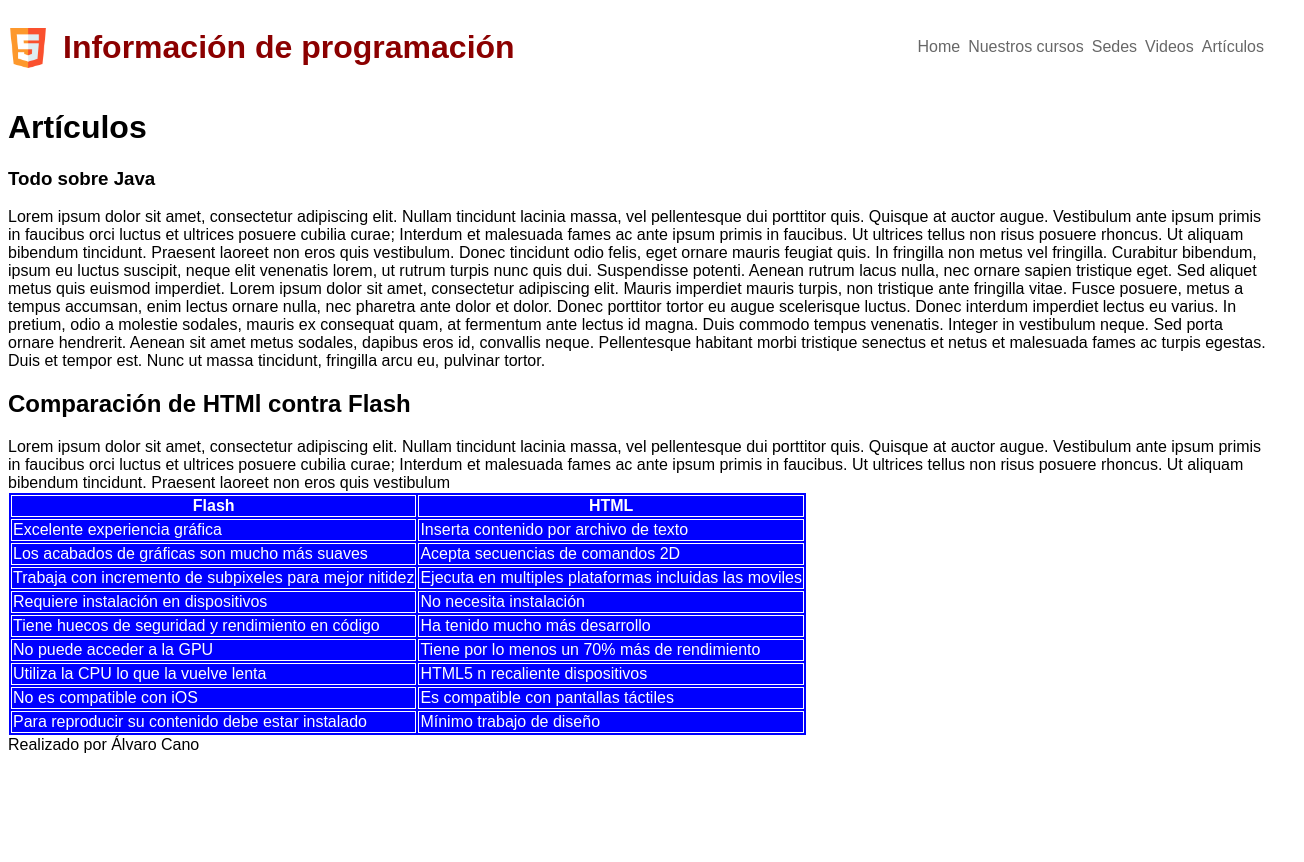
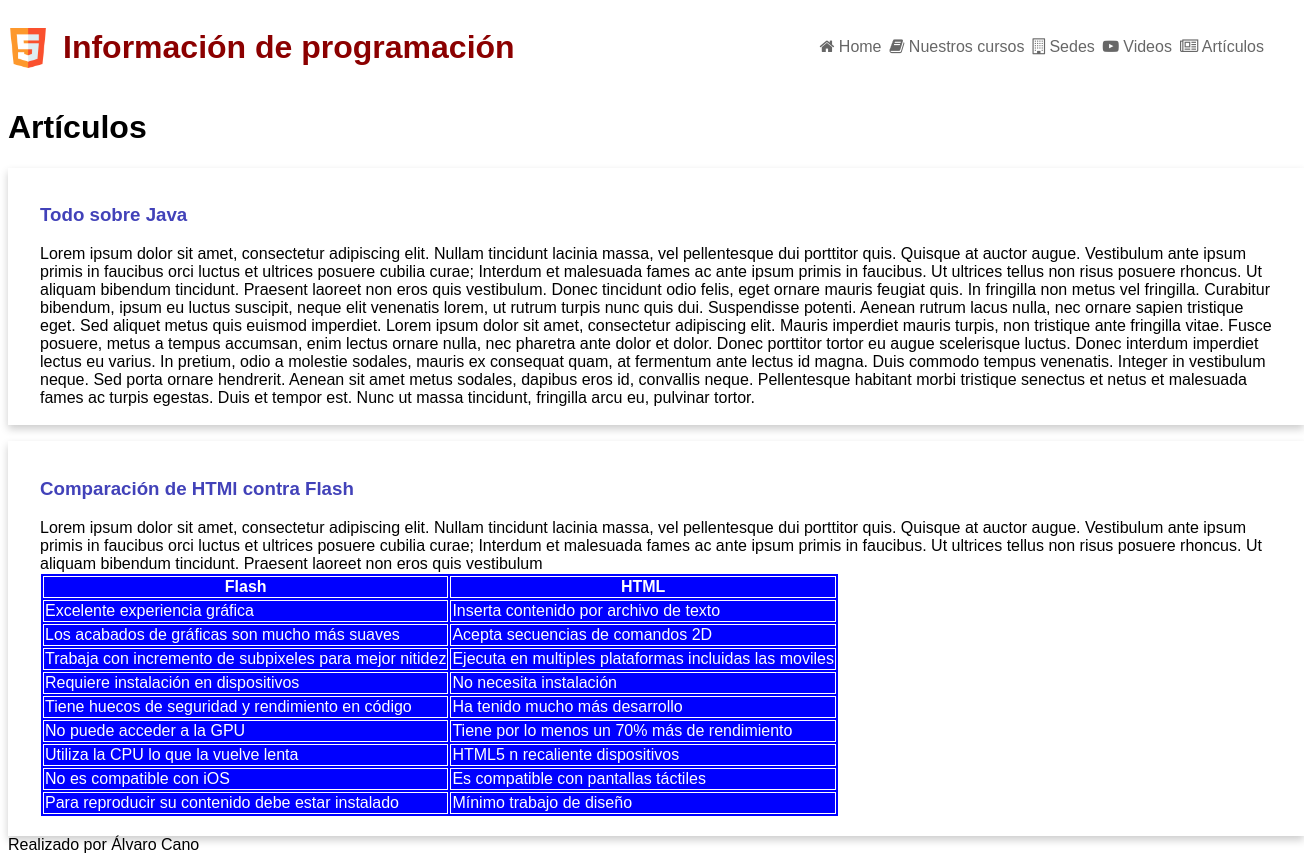
Before and after one commit to alvarocano2903/dise-oweb, a plain HTML site: page articulos.html in a window 1280 px wide. Shown: the whole page, 1304 px wide, since content can reach past the window. Before the commit the page ends 800 px from the top, so only its background shows below. Drawn offline with Linux system fonts and the light colour scheme.

Commit message:
ajustes estilos e iconos en menú

```diff
--- a/articulos.html
+++ b/articulos.html
@@ -5,6 +5,7 @@
     <meta charset="UTF-8">
     <title>Articulos</title>
     <link rel="stylesheet" href="css/styles.css">
+    <link rel="stylesheet" href="css/font-awesome-4.7.0/css/font-awesome.min.css">
 </head>
 
 <body class="sansserif">
@@ -12,42 +13,56 @@
         <img src="imagenes/html5.png" class="margin-logo" height="40" width="40" />
         <h1 style="color: darkred" class="">Información de programación</h1>
         <nav class="d-flex margin-nav ml-auto">
-            <a href="index.html" class="mr-2">Home</a>
-            <a href="nCursos.html" class="mr-2">Nuestros cursos</a>
-            <a href="sedes.html" class="mr-2">Sedes</a>
-            <a href="videos.html" class="mr-2">Videos</a>
-            <a href="articulos.html" class="mr-2">Artículos</a>
+            <a href="index.html" class="mr-2"><i class="fa fa-home" aria-hidden="true"></i> Home</a>
+            <a href="nCursos.html" class="mr-2"><i class="fa fa-book" aria-hidden="true"></i>
+                Nuestros cursos</a>
+            <a href="sedes.html" class="mr-2"><i class="fa fa-building-o" aria-hidden="true"></i> Sedes</a>
+            <a href="videos.html" class="mr-2"><i class="fa fa-youtube-play" aria-hidden="true"></i>
+                Videos</a>
+            <a href="articulos.html" class="mr-2"><i class="fa fa-newspaper-o" aria-hidden="true"></i> Artículos</a>
         </nav>
     </header>
     <h1>Artículos</h1>
-    <section>
-        <h3>Todo sobre Java</h3>
+    <section class="card p-1 w-100">
+        <div class="container">
+            <h3 class="color-blue">Todo sobre Java</h3>
             <article>Lorem ipsum dolor sit amet, consectetur adipiscing elit. Nullam tincidunt lacinia massa, vel
                 pellentesque dui porttitor quis. Quisque at auctor augue. Vestibulum ante ipsum primis in faucibus orci
-            luctus et ultrices posuere cubilia curae; Interdum et malesuada fames ac ante ipsum primis in faucibus. Ut
+                luctus et ultrices posuere cubilia curae; Interdum et malesuada fames ac ante ipsum primis in faucibus.
+                Ut
                 ultrices tellus non risus posuere rhoncus. Ut aliquam bibendum tincidunt. Praesent laoreet non eros quis
                 vestibulum. Donec tincidunt odio felis, eget ornare mauris feugiat quis. In fringilla non metus vel
-            fringilla. Curabitur bibendum, ipsum eu luctus suscipit, neque elit venenatis lorem, ut rutrum turpis nunc
+                fringilla. Curabitur bibendum, ipsum eu luctus suscipit, neque elit venenatis lorem, ut rutrum turpis
+                nunc
                 quis dui. Suspendisse potenti. Aenean rutrum lacus nulla, nec ornare sapien tristique eget.
 
-            Sed aliquet metus quis euismod imperdiet. Lorem ipsum dolor sit amet, consectetur adipiscing elit. Mauris
-            imperdiet mauris turpis, non tristique ante fringilla vitae. Fusce posuere, metus a tempus accumsan, enim
-            lectus ornare nulla, nec pharetra ante dolor et dolor. Donec porttitor tortor eu augue scelerisque luctus.
-            Donec interdum imperdiet lectus eu varius. In pretium, odio a molestie sodales, mauris ex consequat quam, at
-            fermentum ante lectus id magna. Duis commodo tempus venenatis. Integer in vestibulum neque. Sed porta ornare
+                Sed aliquet metus quis euismod imperdiet. Lorem ipsum dolor sit amet, consectetur adipiscing elit.
+                Mauris
+                imperdiet mauris turpis, non tristique ante fringilla vitae. Fusce posuere, metus a tempus accumsan,
+                enim
+                lectus ornare nulla, nec pharetra ante dolor et dolor. Donec porttitor tortor eu augue scelerisque
+                luctus.
+                Donec interdum imperdiet lectus eu varius. In pretium, odio a molestie sodales, mauris ex consequat
+                quam, at
+                fermentum ante lectus id magna. Duis commodo tempus venenatis. Integer in vestibulum neque. Sed porta
+                ornare
                 hendrerit. Aenean sit amet metus sodales, dapibus eros id, convallis neque. Pellentesque habitant morbi
                 tristique senectus et netus et malesuada fames ac turpis egestas. Duis et tempor est. Nunc ut massa
                 tincidunt, fringilla arcu eu, pulvinar tortor.</article>
-
+        </div>
     </section>
 
-    <section>
-        <h1>Comparación de HTMl contra Flash</h1>
-        <article>
-            Lorem ipsum dolor sit amet, consectetur adipiscing elit. Nullam tincidunt lacinia massa, vel pellentesque
+    <section class="card p-1 w-100 mt-2">
+        <div class="container">
+            <h3 class="color-blue">Comparación de HTMl contra Flash</h3>
+            <article class="mb-1">
+                Lorem ipsum dolor sit amet, consectetur adipiscing elit. Nullam tincidunt lacinia massa, vel
+                pellentesque
                 dui porttitor quis. Quisque at auctor augue. Vestibulum ante ipsum primis in faucibus orci luctus et
-            ultrices posuere cubilia curae; Interdum et malesuada fames ac ante ipsum primis in faucibus. Ut ultrices
-            tellus non risus posuere rhoncus. Ut aliquam bibendum tincidunt. Praesent laoreet non eros quis vestibulum
+                ultrices posuere cubilia curae; Interdum et malesuada fames ac ante ipsum primis in faucibus. Ut
+                ultrices
+                tellus non risus posuere rhoncus. Ut aliquam bibendum tincidunt. Praesent laoreet non eros quis
+                vestibulum
                 <br>
                 <table border="1" bgcolor="blue" style="color: white" bordercolor="white">
                     <th>Flash</th>
@@ -90,7 +105,7 @@
                     </tr>
                 </table>
             </article>
-
+        </div>
     </section>
     <footer>
         Realizado por Álvaro Cano
--- a/css/styles.css
+++ b/css/styles.css
@@ -130,3 +130,15 @@ hr.sedes {
     color: whitesmoke;
     background-color: #82bc00;
 }
+
+.w-100{
+    width: 100%;
+}
+
+.mt-2{
+    margin-top: 1em;
+}
+
+.mb-1{
+    margin-bottom: 1px;
+}
```
Also changed, not shown: index.html (+8 -5 lines), nCursos.html (+8 -5 lines), sedes.html (+7 -5 lines), videos.html (+8 -5 lines). Lines whose indentation alone changed are shown as unchanged.
